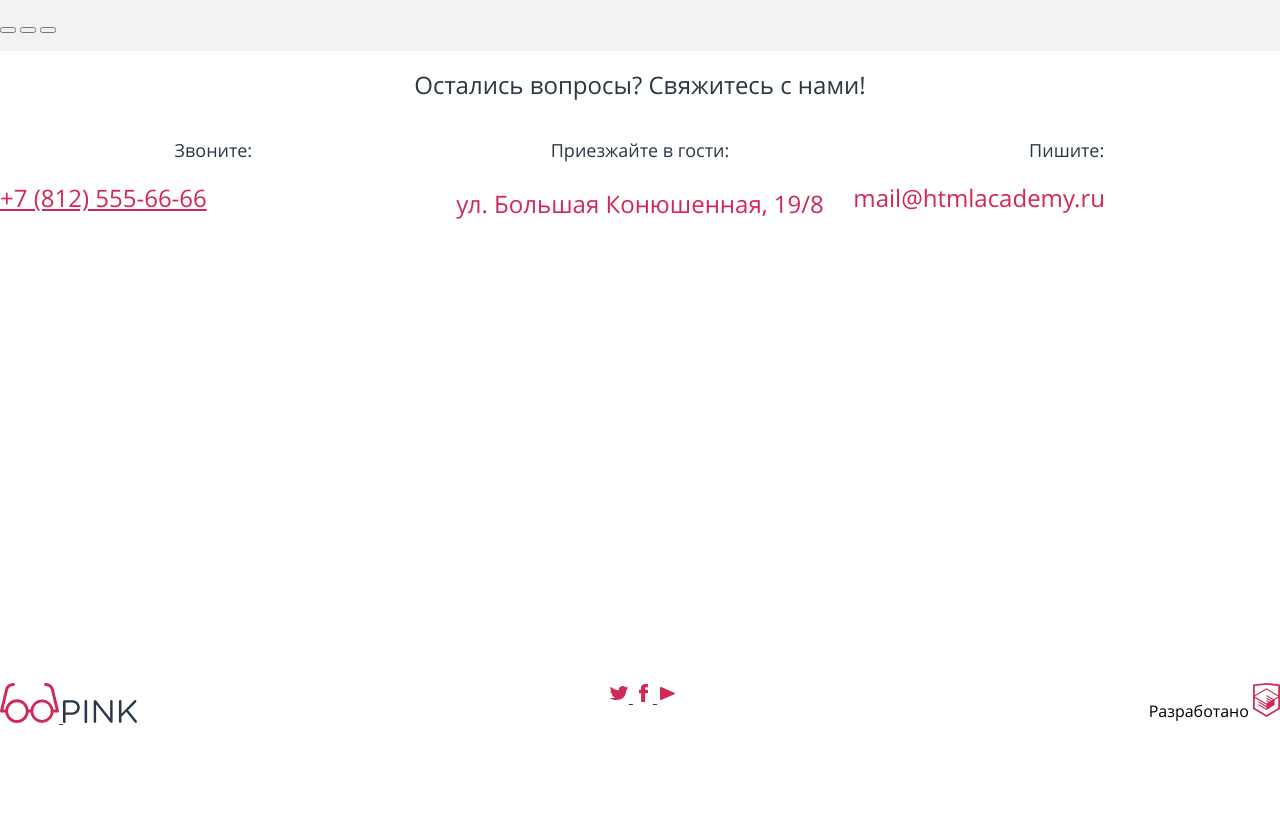
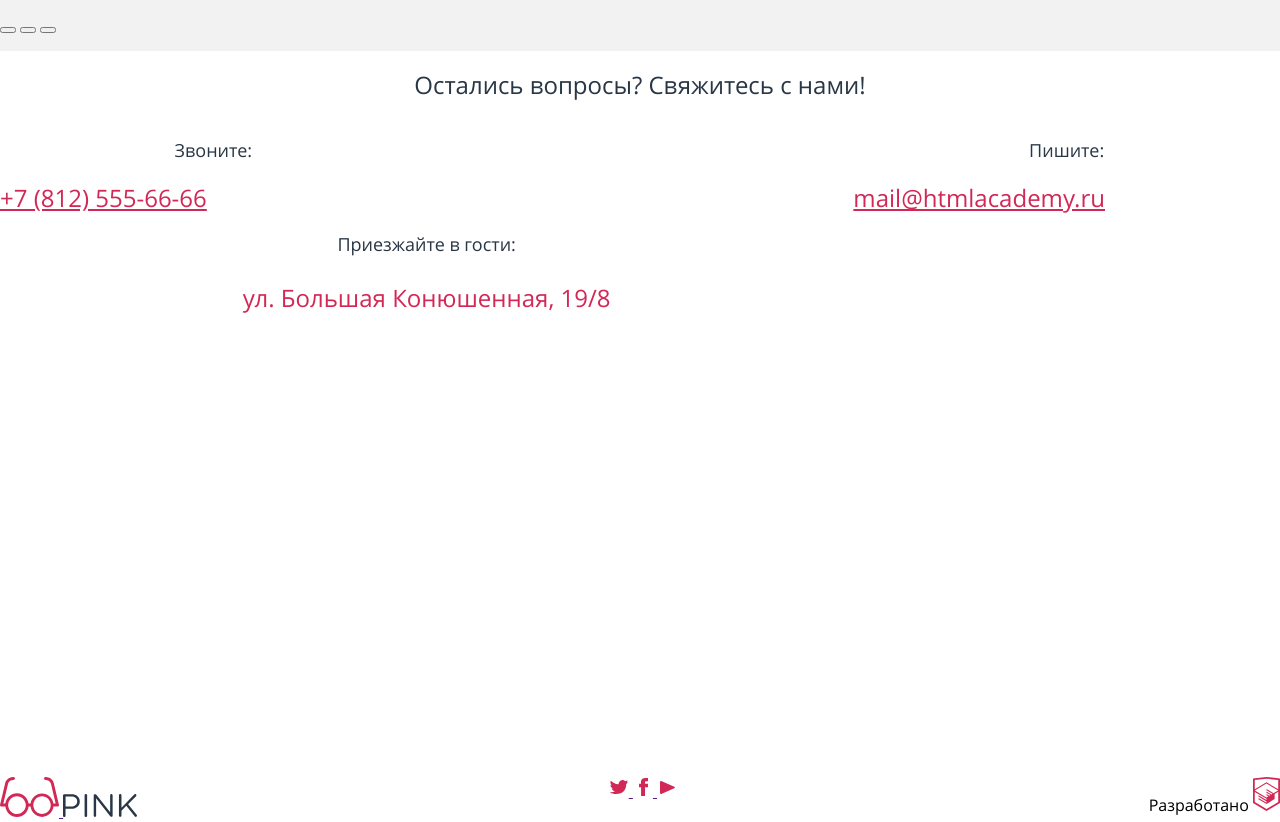
Before and after one commit to evgeniagotskina/1335597-pink-24, a website: page source/index.html in a window 1280 px wide. Shown: the part 2803-3625 px from the top of the page. Before the commit the page ends 3531 px from the top, so only its background shows below. Drawn offline with nearby package versions, Linux system fonts and the light colour scheme; files that its build step writes are made by us from their sources.

Commit message:
сетка главная исправления

```diff
--- a/source/index.html
+++ b/source/index.html
@@ -162,9 +162,9 @@
                 </div>
                 <div class="contacts__email">
                     <p class="contacts__caption">Пишите:</p>
-                    <a class="contacts__content">mail@htmlacademy.ru</a>
+                    <a class="contacts__content" href="mailto:mail@htmlacademy.ru">mail@htmlacademy.ru</a>
                 </div>
-                <div class="contacts__adres">
+                <div class="contacts__address">
                     <p class="contacts__caption">Приезжайте в гости:</p>
                     <p class="contacts__content">ул. Большая Конюшенная, 19/8</p>
                 </div>
--- a/source/less/catalog/best-photo.less
+++ b/source/less/catalog/best-photo.less
@@ -6,7 +6,7 @@
 .best-photo__title {
   position: absolute;
   display: block;
-  top:0;
+  top: 0;
   left: 209px;
   background-color: @red-on-page;
   font-weight: bold;
--- a/source/less/index/contacts.less
+++ b/source/less/index/contacts.less
@@ -42,7 +42,7 @@
     margin-bottom: -68px;
   }
 
-  .contacts__adres {
+  .contacts__address {
     grid-column-start: 1;
     grid-column-end: 3;
   }
```
